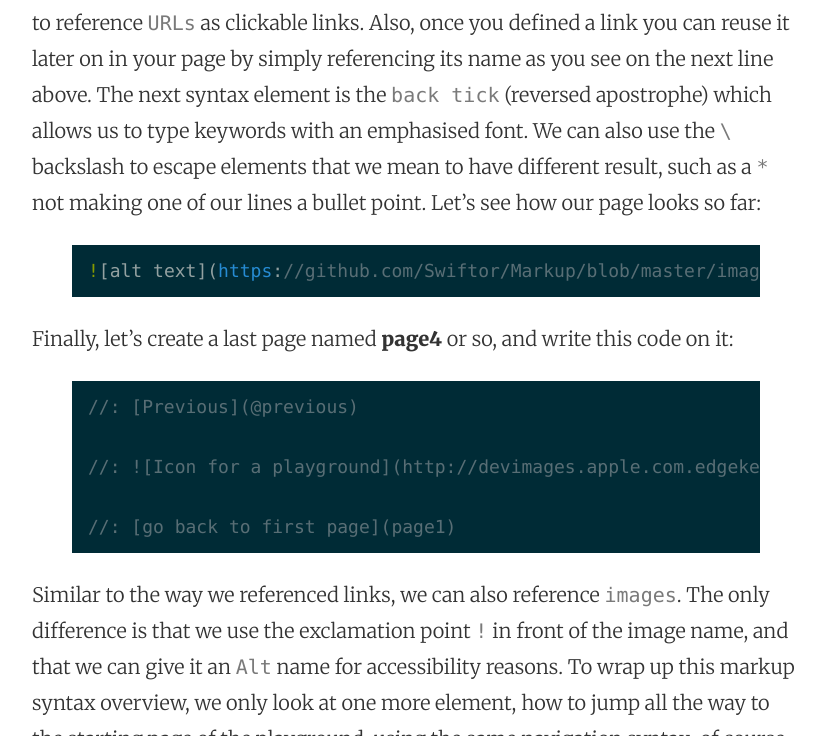
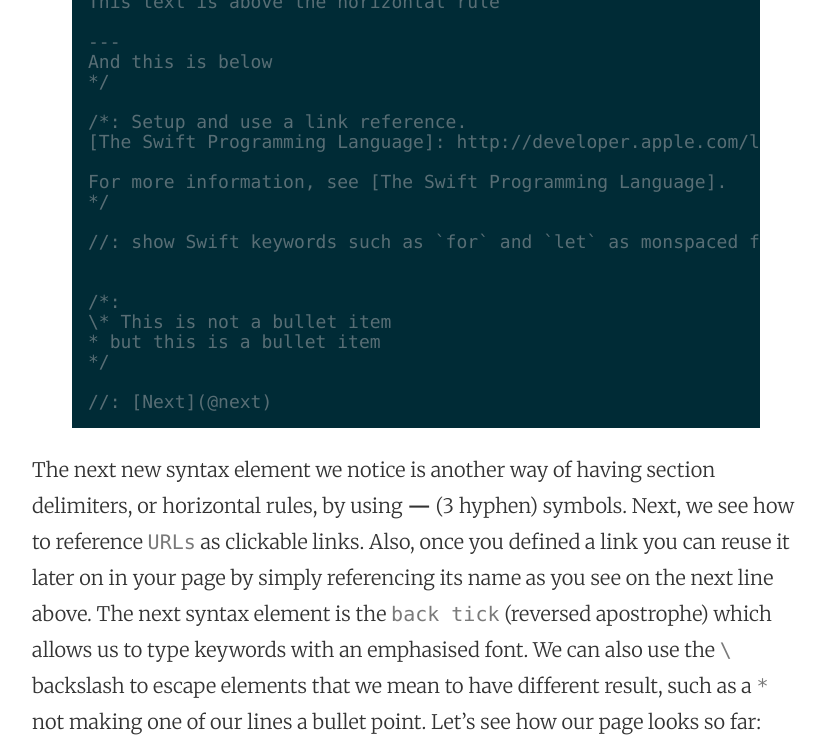
Before and after one commit to mhorga/mhorga.github.io, a Jekyll site: the page built from _posts/2015-11-02-markup-for-xcode-playgrounds.markdown, in a window 1280 px wide and 1400 px high, scrolled down 4257 px. Shown: the top 736 px of the window, without its empty margins (224-1049 px from the left). Built offline with Jekyll 4.4.1, drawn with Linux system fonts in a browser that asks for light colours; some of the changed text lies outside the part shown; grey boxes are pictures that could not be loaded.

Commit message:
Post update: Markup for Xcode playgrounds

```diff
--- a/_posts/2015-11-02-markup-for-xcode-playgrounds.markdown
+++ b/_posts/2015-11-02-markup-for-xcode-playgrounds.markdown
@@ -61,9 +61,7 @@
 
 Next, we have two ways of presenting lists, `ordered` and `unordered`. One thing worth mentioning is the section delimiter line we can get by using the __>__ symbol. Also, by using different levels of indentation we can have different symbols for presenting the lower level lists. Let's see how our page looks so far:
 
-{% highlight swift %}
-![alt text](https://github.com/Swiftor/Markup/blob/master/images/page2.png?raw=true "Page 2")
-{% endhighlight %}
+![alt text](https://github.com/Swiftor/Markup/raw/master/images/page2.png "Page 2")
 
 It's time to create another new page and name it __page3__ for example, and then click `Next` so we can write on it the following content:
 
@@ -95,9 +93,7 @@
 
 The next new syntax element we notice is another way of having section delimiters, or horizontal rules, by using __---__ (3 hyphen) symbols. Next, we see how to reference `URLs` as clickable links. Also, once you defined a link you can reuse it later on in your page by simply referencing its name as you see on the next line above. The next syntax element is the `back tick` (reversed apostrophe) which allows us to type keywords with an emphasised font. We can also use the `\` backslash to escape elements that we mean to have different result, such as a `*` not making one of our lines a bullet point. Let's see how our page looks so far:
 
-{% highlight swift %}
-![alt text](https://github.com/Swiftor/Markup/blob/master/images/page3.png?raw=true "Page 3")
-{% endhighlight %}
+![alt text](https://github.com/Swiftor/Markup/raw/master/images/page3.png "Page 3")
 
 Finally, let's create a last page named __page4__ or so, and write this code on it:
 
@@ -111,9 +107,7 @@
 
 Similar to the way we referenced links, we can also reference `images`. The only difference is that we use the exclamation point `!` in front of the image name, and that we can give it an `Alt` name for accessibility reasons. To wrap up this markup syntax overview, we only look at one more element, how to jump all the way to the starting page of the playground, using the same navigation syntax, of course. You need to give it the exact name of the page in parentheses, or the navigation will not work. Let's see how our page looks so far:
 
-{% highlight swift %}
-![alt text](https://github.com/Swiftor/Markup/blob/master/images/page4.png?raw=true "Page 4")
-{% endhighlight %}
+![alt text](https://github.com/Swiftor/Markup/raw/master/images/page4.png "Page 4")
 
 The playground is available on [Github](https://github.com/Swiftor/Markup/).
 
```
